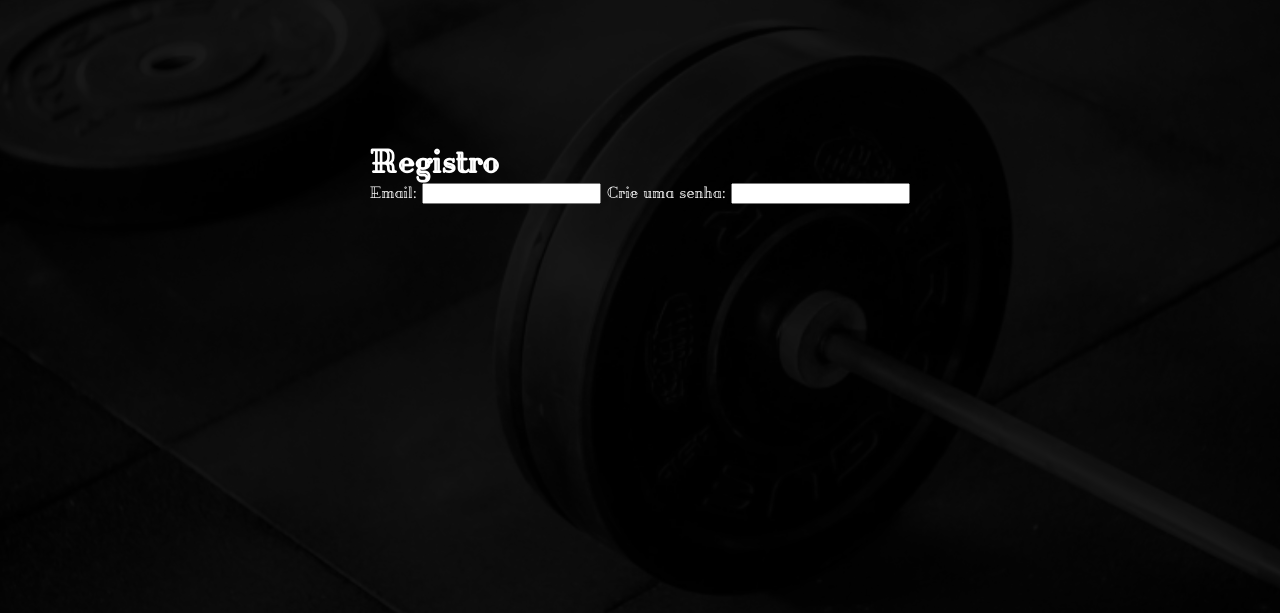
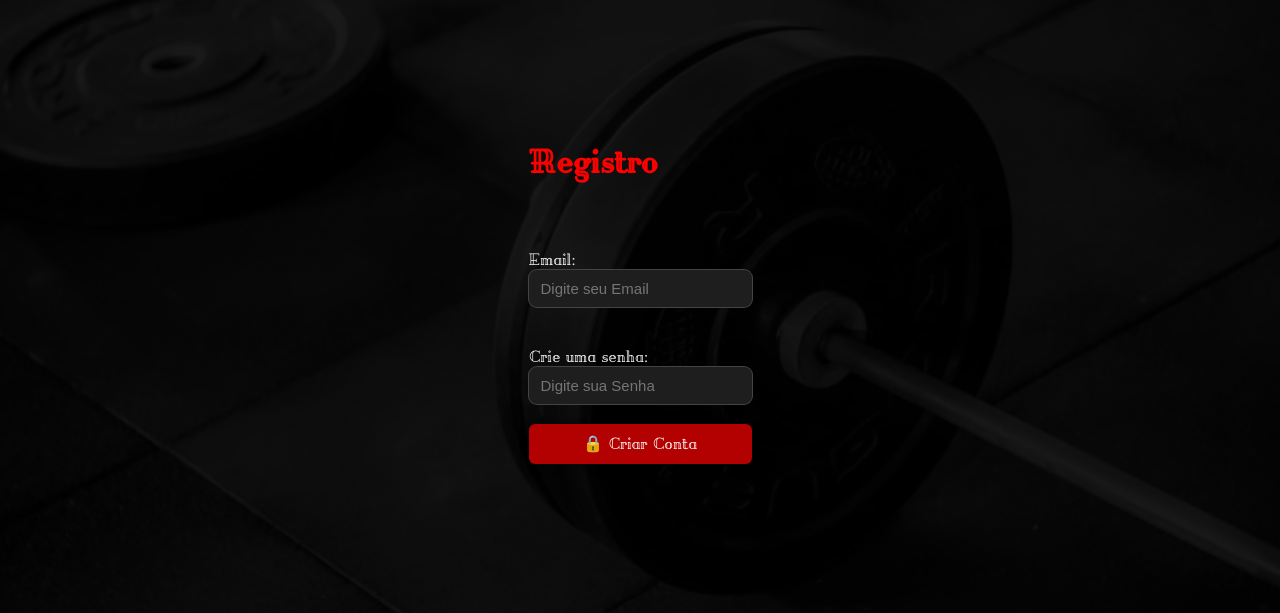
Before and after one commit to Y4goSL/Ragnarok-main-main, a plain HTML site: page pages/login/login.html in a window 1280 px wide. Shown: the part 167-780 px from the top of the page. Drawn offline with Linux system fonts and the light colour scheme.

Commit message:
mudança de estilo na pagina de login

```diff
--- a/pages/login/login.css
+++ b/pages/login/login.css
@@ -34,6 +34,89 @@ body::before {
   height: 100%;
   background: rgba(0, 0, 0, 0.9);
   z-index: -1;
+}
+
+h1 {
+  color: red;
+  margin-bottom: 30%;
+}
+
+input {
+  font-family: 'arial', sans-serif;
+  color: black;         /* ou white, se o fundo for escuro */
+  background-color: white;  /* garante contraste */
+  caret-color: rgb(255, 255, 255);
+}
+
+input[type="email"],
+input[type="password"],
+input[type="text"] {
+  width: 100%;
+  max-width: 300px;
+  padding: 10px 12px;
+  border: none;
+  border-radius: 8px;
+  background-color: #1e1e1e; /* fundo escuro inicialmente */
+  color: white;              /* texto branco inicialmente */
+  font-size: 15px;
+  font-family: 'Arial', sans-serif;
+  box-shadow: 0 0 0 1px #444;
+  transition: background-color 0.3s, color 0.3s, box-shadow 0.3s;
+  outline: none;
+}
+
+/* Quando o campo está preenchido (tem texto) */
+input[type="email"]:not(:placeholder-shown),
+input[type="password"]:not(:placeholder-shown),
+input[type="text"]:not(:placeholder-shown) {
+  background-color: #f0f0f0; /* fundo claro */
+  color: black;              /* texto preto */
+}
+
+/* Foco */
+input[type="email"]:focus,
+input[type="password"]:focus,
+input[type="text"]:focus {
+  box-shadow: 0 0 5px 2px #ff1a1a;
+}
+
+/* Autofill fix (opcional) */
+input:-webkit-autofill {
+  -webkit-box-shadow: 0 0 0 30px #f0f0f0 inset !important;
+  -webkit-text-fill-color: black !important;
+  transition: background-color 5000s ease-in-out 0s;
+}
+
+
+
+
+button {
+  background-color: #b30000; /* vermelho escuro */
+  color: white;
+  border: none;
+  border-radius: 6px;
+  padding: 10px 20px;
+  font-size: 16px;
+
+  cursor: pointer;
+  transition: background-color 0.3s, transform 0.2s;
+  box-shadow: 0 4px 10px rgba(0, 0, 0, 0.3);
+}
+
+button:hover {
+  background-color: #ff1a1a;
+  transform: scale(1.03);
+}
+
+button:active {
+  background-color: #990000;
+  transform: scale(0.98);
+}
+
+button:disabled {
+  background-color: #cccccc;
+  color: #666666;
+  cursor: not-allowed;
 }
 
 
@@ -104,6 +187,11 @@ body::before {
   padding: 40px 5%;
   width: 100%;
   height: 100%;
+}
+
+.content-reg {
+  display: flex;
+  flex-direction: column;
 }
 
 /* Card */
@@ -197,6 +285,8 @@ body::before {
   gap: 30px;
 }
 
+
+
 /* Responsivo */
 @media (max-width: 768px) {
   .item {
--- a/pages/login/login.html
+++ b/pages/login/login.html
@@ -27,9 +27,17 @@
         <div class="content-reg">
           <h1>Registro</h1>
           <label for="email">Email:</label>
-          <input type="text" id="email" />
+          <input type="email" id="email" placeholder="Digite seu Email"/>
+          <br>
+          <br>
           <label for="senha">Crie uma senha:</label>
-          <input type="password" id="senha" />
+          <input type="password" id="senha" placeholder="Digite sua Senha"/>
+          <br>
+
+          <button type="submit">
+  🔒 Criar Conta
+</button>
+
         </div>
       </div>
 
@@ -38,6 +46,8 @@
           <h1>Login</h1>
           <label for="email-login">Email:</label>
           <input type="text" id="email-login" />
+          <br>
+          <br>
           <label for="senha-login">Senha:</label>
           <input type="password" id="senha-login" />
         </div>
--- a/pages/treino/treino.css
+++ b/pages/treino/treino.css
@@ -163,7 +163,7 @@ body::before {
 }
 
 #card1 {
-  background-image: url("/images/peito.png");
+  background-image: url("/images/peito2.png");
 }
 
 /* Cards com imagens específicas */
@@ -176,7 +176,7 @@ body::before {
 }
 
 #card4 {
-  background-image: url("/images/braço.png");
+  background-image: url("/images/abdomen.png");
 }
 
 #card5 {
--- a/style.css
+++ b/style.css
@@ -9,8 +9,6 @@
   font-family: "Pirou", sans-serif;
   color: white;
   box-sizing: border-box;
-  margin: 0;
-  padding: 0;
 }
 
 html, body {
@@ -120,23 +118,41 @@ body::before {
   position: relative;
   display: flex;
   flex-direction: column;
+  justify-content: flex-end;
   border: 1px solid #ddd;
   border-radius: 8px;
   overflow: hidden;
   transition: box-shadow 0.5s ease;
   margin: 20px auto;
   width: 90%;
-  max-width: 300px;
-  height: 300px;
+  max-width: 80%;
+  height: 100%;
   font-family: Arial, sans-serif;
   align-items: center;
-  background-image: url("/images/thiago 2025.jpg");
+  outline: none;
+  margin: 10px;
+
   background-size: cover;
   background-position: center;
   background-repeat: no-repeat;
   z-index: 0;
 }
 
+
+
+.item a {
+  display: block;
+  width: 100%;
+  height: 100%;
+  outline: none;
+  border: none;
+  text-decoration: none;
+}
+
+
+#card1 {
+  background-image: url("/images/thiago\ 2025.jpg");
+}
 #card2 {
   background-image: url("/images/pre treino.png");
 }
@@ -177,10 +193,10 @@ body::before {
 
 .card-content {
   padding: 15px;
-  position: relative;
-  top: 220px;
   text-align: center;
+  position: relative; /* REMOVA o top */
 }
+
 
 .card-title,
 .card-title-pre {
@@ -205,6 +221,47 @@ body::before {
 .card-benefits li {
   margin-bottom: 5px;
 }
+
+#nomezao {
+  color: red;
+  outline: red;
+
+}
+
+#letramento {
+  max-width: 600px;
+  text-align: left;
+  position: static; /* remove posicionamento antigo */
+}
+
+#logo {
+  height: 300px;
+  margin: 0;
+  position: static; /* remove left, bottom, etc */
+
+
+}
+
+h1 {
+  font-size: 80px;
+  color: red;
+  margin: 0;
+  padding: 0;
+  line-height: 1.2;
+  position: relative;
+}
+
+h1::after {
+  content: "";
+  position: absolute;
+  bottom: 0;
+  left: 0;
+  width: 100%;
+  height: 8px;
+  background: linear-gradient(to right, #ffffff, #ff0000);
+}
+
+
 
 
 
```
Also changed, not shown: index.html (+9 -10 lines), 2 other files.
